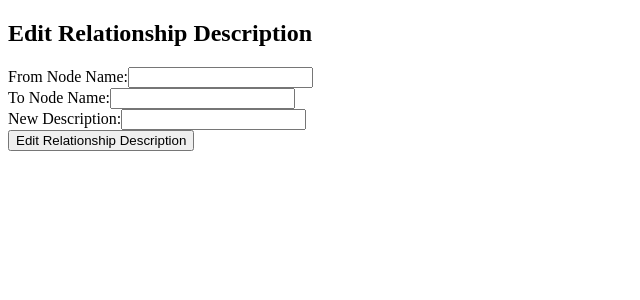
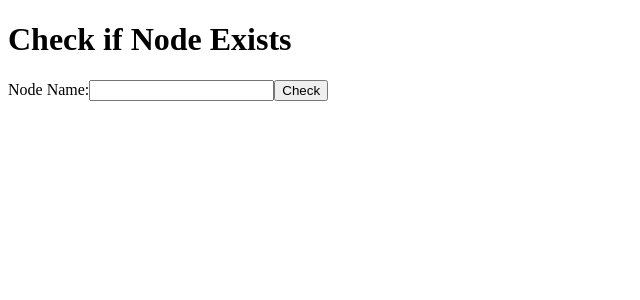
Before and after one commit to DavidBShan/JamHacks, a Next.js app: page /graphdbTest in a window 1280 px wide. Shown: the top 300 px of the page, without its empty margins (0-640 px from the left). Built offline with nearby package versions, Linux system fonts and the light colour scheme.

Commit message:
journal to database works

```diff
--- a/pages/api/node-exist.js
+++ b/pages/api/node-exist.js
@@ -5,19 +5,15 @@ export default async function handler(req, res) {
     try {
         session = getSession();
         const { nodeName } = req.body;
-
         if (!nodeName) {
             throw new Error('Missing required field: nodeName');
         }
-
         const result = await session.run(
             'MATCH (n {name: $nodeName}) RETURN COUNT(n) AS nodeCount',
             { nodeName }
         );
-
         const nodeCount = result.records[0].get('nodeCount').toNumber();
         const nodeExists = nodeCount > 0;
-
         res.status(200).json({ nodeExists });
     } catch (error) {
         res.status(500).json({ error: error.message });
--- a/pages/graphdbTest.js
+++ b/pages/graphdbTest.js
@@ -1,53 +1,48 @@
-import React, { useState } from 'react';
+import { useState } from 'react';
 import axios from 'axios';
 
-function EditRelationshipDescriptionForm() {
-    const [formData, setFormData] = useState({
-        fromNodeName: '',
-        toNodeName: '',
-        newDescription: ''
-    });
-    const [response, setResponse] = useState('');
+export default function CheckNode() {
+    const [nodeName, setNodeName] = useState('');
+    const [nodeExists, setNodeExists] = useState(null);
+    const [error, setError] = useState(null);
 
-    const handleChange = (e) => {
-        const { name, value } = e.target;
-        setFormData(prevState => ({
-            ...prevState,
-            [name]: value
-        }));
-    };
+    const handleSubmit = async (event) => {
+        event.preventDefault();
+        setNodeExists(null);
+        setError(null);
 
-    const handleSubmit = async (e) => {
-        e.preventDefault();
         try {
-            const res = await axios.put('/api/edit-relationships', formData);
-            setResponse(res.data.message);
-        } catch (error) {
-            setResponse(error.response ? error.response.data.error : error.message);
+            const response = await axios.post('/api/node-exist', { nodeName });
+            const data = response.data;
+            setNodeExists(data.nodeExists);
+        } catch (err) {
+            if (err.response) {
+                setError(err.response.data.error);
+            } else {
+                setError('An unexpected error occurred');
+            }
         }
     };
 
     return (
         <div>
-            <h2>Edit Relationship Description</h2>
+            <h1>Check if Node Exists</h1>
             <form onSubmit={handleSubmit}>
-                <div>
-                    <label>From Node Name:</label>
-                    <input type="text" name="fromNodeName" value={formData.fromNodeName} onChange={handleChange} />
-                </div>
-                <div>
-                    <label>To Node Name:</label>
-                    <input type="text" name="toNodeName" value={formData.toNodeName} onChange={handleChange} />
-                </div>
-                <div>
-                    <label>New Description:</label>
-                    <input type="text" name="newDescription" value={formData.newDescription} onChange={handleChange} />
-                </div>
-                <button type="submit">Edit Relationship Description</button>
+                <label>
+                    Node Name:
+                    <input
+                        type="text"
+                        value={nodeName}
+                        onChange={(e) => setNodeName(e.target.value)}
+                        required
+                    />
+                </label>
+                <button type="submit">Check</button>
             </form>
-            {response && <p>{response}</p>}
+            {nodeExists !== null && (
+                <p>Node {nodeExists ? 'exists' : 'does not exist'}.</p>
+            )}
+            {error && <p style={{ color: 'red' }}>{error}</p>}
         </div>
     );
 }
-
-export default EditRelationshipDescriptionForm;
```
Also changed, not shown: pages/journal.js (+25 -2 lines).
